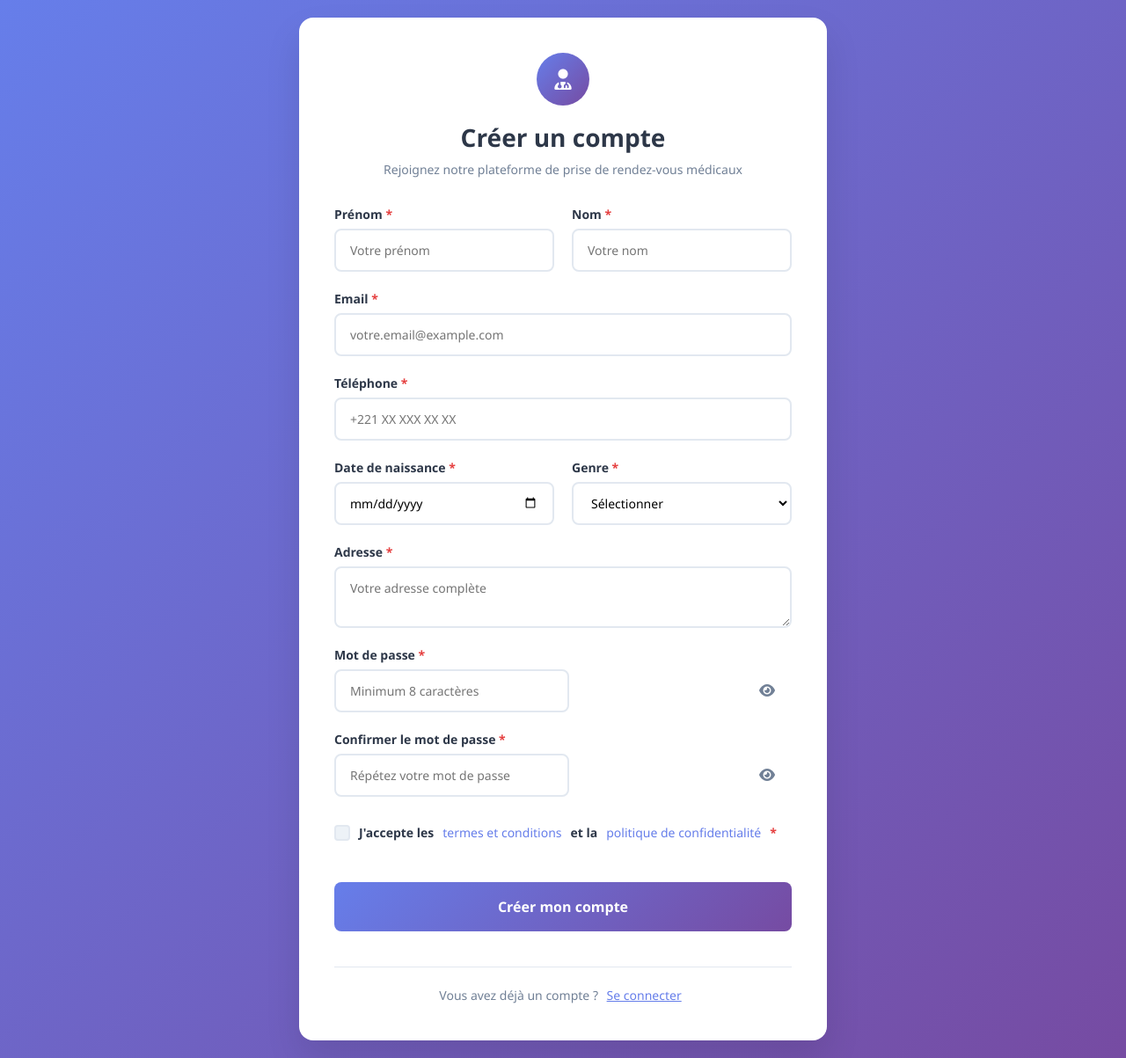
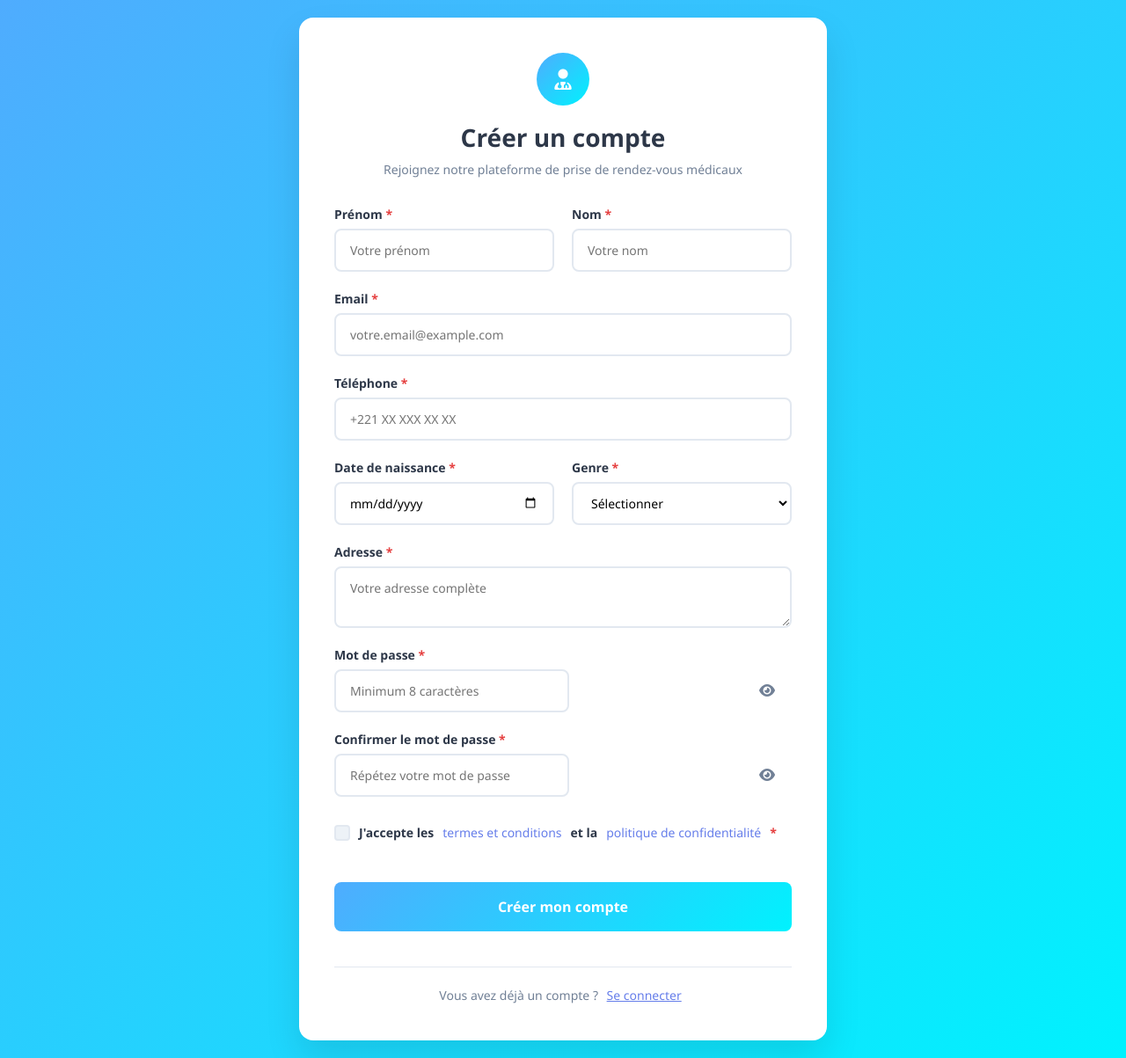
Before and after one commit to DAFF50/examen-l3iage-isikm-gestion-rdv-medicaux-front, an Angular app: page /signup in a window 1280 px wide. Shown: the whole page at 88% size. Built offline with nearby package versions, Linux system fonts and the light colour scheme.

Commit message:
edit sigup

```diff
--- a/src/app/components/signup/signup.component.css
+++ b/src/app/components/signup/signup.component.css
@@ -4,7 +4,7 @@
   display: flex;
   align-items: center;
   justify-content: center;
-  background: linear-gradient(135deg, #667eea 0%, #764ba2 100%);
+  background: linear-gradient(135deg, #4facfe 0%, #00f2fe 100%);
   padding: 20px;
   font-family: 'Segoe UI', Tahoma, Geneva, Verdana, sans-serif;
 }
@@ -37,7 +37,7 @@
 }
 
 .logo {
-  background: linear-gradient(135deg, #667eea 0%, #764ba2 100%);
+  background: linear-gradient(135deg,#4facfe 0%,#00f2fe 100%);
   width: 60px;
   height: 60px;
   border-radius: 50%;
@@ -232,7 +232,7 @@
 
 /* Bouton de soumission */
 .submit-btn {
-  background: linear-gradient(135deg, #667eea 0%, #764ba2 100%);
+  background: linear-gradient(135deg,#4facfe 0%,#00f2fe 100%);
   color: white;
   border: none;
   padding: 16px 32px;
```
